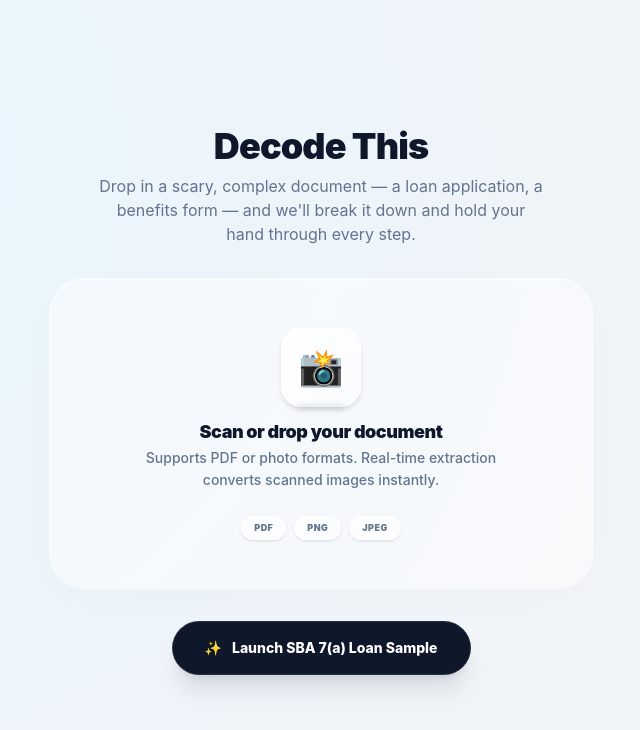
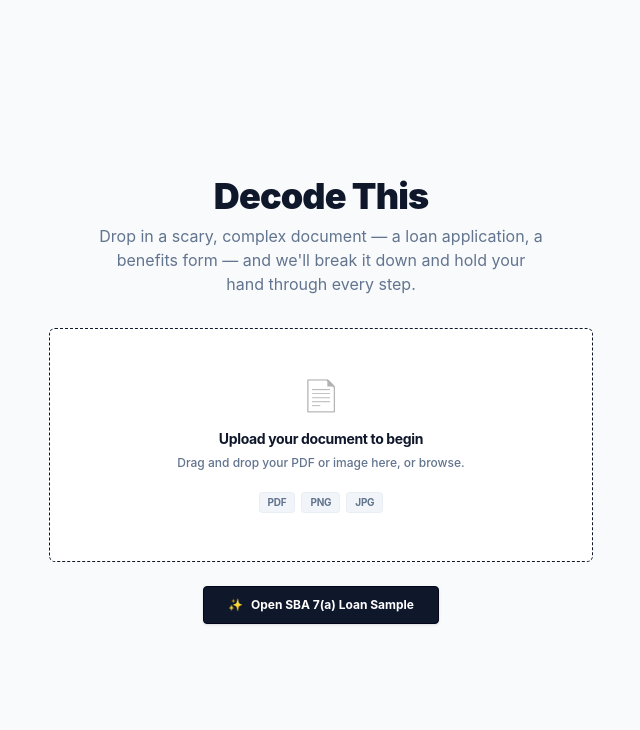
Before and after one commit to prest2323/decode-this, a Next.js app: page / in a window 1280 px wide. Shown: the top 730 px of the page, without its empty margins (319-959 px from the left). Built offline with nearby package versions, Linux system fonts and the light colour scheme.

Commit message:
style(sawyer): overhaul UI with sharp Vercel/Linear enterprise style, minimal slate palettes, and hairline borders

```diff
--- a/app/globals.css
+++ b/app/globals.css
@@ -1,19 +1,21 @@
 @import "tailwindcss";
 
 @theme {
-  --color-bg: #f3f4f6;          /* slate-100 page bg */
-  --color-surface: rgba(255, 255, 255, 0.45);
+  --color-bg: #f8fafc;          /* slate-50 background */
+  --color-surface: #ffffff;
   --color-ink: #0f172a;         /* slate-900 text */
   --color-muted: #64748b;       /* slate-500 */
-  --color-brand: #0284c7;       /* sky-600 — accent/spotlight */
-  --color-brand-soft: #e0f2fe;  /* sky-100 */
-  --color-danger: #dc2626;      /* deadlines/fees */
-  --font-sans: "Outfit", "Inter", ui-sans-serif, system-ui, sans-serif;
-  --radius-lg: 1.5rem;
+  --color-brand: #0f172a;       /* slate-900 — crisp monochrome brand */
+  --color-brand-soft: #f1f5f9;  /* slate-100 */
+  --color-danger: #e11d48;      /* rose-600 — serious deadlines */
+  --font-sans: "Inter", ui-sans-serif, system-ui, sans-serif;
+  --radius-lg: 0.375rem;        /* 6px — sharp and professional */
+  --radius-md: 0.25rem;         /* 4px */
+  --radius-sm: 0.125rem;        /* 2px */
 }
 
 html, body {
-  background: radial-gradient(circle at 10% 20%, rgba(224, 242, 254, 0.5) 0%, rgba(243, 244, 246, 0.8) 90%);
+  background: var(--color-bg);
   color: var(--color-ink);
   min-height: 100vh;
 }
@@ -24,84 +26,61 @@ body {
   -moz-osx-font-smoothing: grayscale;
 }
 
-/* Premium iOS 26 Glassmorphism utility */
-.ios-glass {
-  background: rgba(255, 255, 255, 0.45);
-  backdrop-filter: blur(25px) saturate(200%);
-  -webkit-backdrop-filter: blur(25px) saturate(200%);
-  border: 1px solid rgba(255, 255, 255, 0.4);
+/* Crisp hairline borders and high-end flat card shadow profiles */
+.sharp-card {
+  background: #ffffff;
+  border: 1px solid #e2e8f0; /* slate-200 */
   box-shadow:
-    0 10px 40px -10px rgba(0, 0, 0, 0.03),
-    inset 0 1px 2px rgba(255, 255, 255, 0.5),
-    inset 0 -1px 1px rgba(0, 0, 0, 0.02);
+    0 1px 3px rgba(0, 0, 0, 0.05),
+    0 1px 2px rgba(0, 0, 0, 0.02);
 }
 
-.ios-glass-hover:hover {
-  background: rgba(255, 255, 255, 0.65);
-  border: 1px solid rgba(255, 255, 255, 0.55);
+.sharp-card-hover:hover {
+  border-color: #cbd5e1; /* slate-300 */
   box-shadow:
-    0 15px 45px -5px rgba(2, 132, 199, 0.06),
-    inset 0 1px 2px rgba(255, 255, 255, 0.6);
-  transform: translateY(-2px);
+    0 4px 6px -1px rgba(0, 0, 0, 0.05),
+    0 2px 4px -1px rgba(0, 0, 0, 0.02);
 }
 
-.ios-glass-active {
-  background: rgba(255, 255, 255, 0.35);
-  border: 1px solid rgba(255, 255, 255, 0.3);
-}
-
-/* Ultra premium animations */
-@keyframes fluid-pulse {
+/* Professional focus states */
+@keyframes active-pulse {
   0%, 100% {
-    box-shadow: 0 0 0 0 rgba(2, 132, 199, 0.25);
+    box-shadow: 0 0 0 0 rgba(15, 23, 42, 0.08);
   }
   50% {
-    box-shadow: 0 0 0 8px rgba(2, 132, 199, 0.05);
+    box-shadow: 0 0 0 4px rgba(15, 23, 42, 0.04);
   }
 }
 
 .animate-pulse-subtle {
-  animation: fluid-pulse 2s infinite ease-in-out;
-}
-
-@keyframes float-breath {
-  0%, 100% { transform: translateY(0px) rotate(0deg); }
-  50% { transform: translateY(-4px) rotate(0.5deg); }
-}
-
-.animate-float-breath {
-  animation: float-breath 6s ease-in-out infinite;
+  animation: active-pulse 2s infinite ease-in-out;
 }
 
 /* Custom premium scrollbar styling */
 ::-webkit-scrollbar {
-  width: 8px;
-  height: 8px;
+  width: 6px;
+  height: 6px;
 }
 
 ::-webkit-scrollbar-track {
-  background: rgba(0, 0, 0, 0.02);
+  background: #f1f5f9;
 }
 
 ::-webkit-scrollbar-thumb {
-  background: rgba(148, 163, 184, 0.4);
-  border-radius: 9999px;
-  border: 2px solid transparent;
-  background-clip: padding-box;
+  background: #cbd5e1;
+  border-radius: 3px;
 }
 
 ::-webkit-scrollbar-thumb:hover {
-  background: rgba(148, 163, 184, 0.7);
-  border: 2px solid transparent;
-  background-clip: padding-box;
+  background: #94a3b8;
 }
 
 /* Fade-in animation helper */
 @keyframes fadeIn {
-  from { opacity: 0; transform: translateY(8px); }
+  from { opacity: 0; transform: translateY(4px); }
   to { opacity: 1; transform: translateY(0); }
 }
 
 .animate-fadeIn {
-  animation: fadeIn 0.4s cubic-bezier(0.16, 1, 0.3, 1) forwards;
+  animation: fadeIn 0.2s cubic-bezier(0.16, 1, 0.3, 1) forwards;
 }
--- a/components/FieldOverlay.tsx
+++ b/components/FieldOverlay.tsx
@@ -18,10 +18,10 @@ export default function FieldOverlay({ field }: { field: Field }) {
     height: `${field.rect.h * 100}%`,
   };
 
-  // Glassy iOS 26 focus and inactive ring styles
+  // Flat enterprise-style focus and inactive outlines
   const ring = isActive
-    ? "ring-2 ring-brand border-brand bg-brand-soft/85 z-40 scale-[1.02] shadow-md shadow-brand/10 animate-pulse-subtle"
-    : "ring-1 ring-white/50 border-white/40 bg-white/35 backdrop-blur-[2px] z-10 opacity-75 hover:opacity-95 hover:bg-white/55 hover:scale-[1.01] hover:shadow-sm";
+    ? "border-2 border-slate-900 bg-slate-50 z-40 scale-[1.005] shadow-sm animate-pulse-subtle"
+    : "border border-slate-250 bg-white/95 z-10 opacity-80 hover:opacity-100 hover:border-slate-400";
 
   // Checkbox Field
   if (field.kind === "checkbox") {
@@ -32,7 +32,7 @@ export default function FieldOverlay({ field }: { field: Field }) {
         checked={field.value === true}
         onChange={(e) => setFieldValue(field.id, e.target.checked)}
         style={style}
-        className={`pointer-events-auto absolute cursor-pointer accent-brand transition-all duration-350 ${ring}`}
+        className={`pointer-events-auto absolute cursor-pointer accent-slate-900 transition-all ${ring}`}
       />
     );
   }
@@ -45,7 +45,7 @@ export default function FieldOverlay({ field }: { field: Field }) {
         value={typeof field.value === "string" ? field.value : ""}
         onChange={(e) => setFieldValue(field.id, e.target.value)}
         style={style}
-        className={`pointer-events-auto absolute rounded-md px-1.5 text-[clamp(7px,1.2vw,14px)] font-bold text-slate-800 outline-none transition-all duration-350 shadow-sm ${ring}`}
+        className={`pointer-events-auto absolute rounded border text-[clamp(7px,1.2vw,14px)] font-bold text-slate-800 outline-none transition-all px-1 shadow-sm ${ring}`}
       >
         <option value="">--</option>
         {field.options?.map((opt) => (
@@ -66,7 +66,7 @@ export default function FieldOverlay({ field }: { field: Field }) {
         value={typeof field.value === "string" ? field.value : ""}
         onChange={(e) => setFieldValue(field.id, e.target.value)}
         style={style}
-        className={`pointer-events-auto absolute rounded-md px-1.5 text-[clamp(7px,1.2vw,14px)] text-slate-800 outline-none transition-all duration-350 shadow-sm ${ring}`}
+        className={`pointer-events-auto absolute rounded border text-[clamp(7px,1.2vw,14px)] text-slate-800 outline-none transition-all px-1 shadow-sm ${ring}`}
       />
     );
   }
@@ -80,10 +80,10 @@ export default function FieldOverlay({ field }: { field: Field }) {
         aria-label={field.label[lang]}
         onClick={() => setFieldValue(field.id, isSigned ? null : "Sawyer Cram")}
         style={style}
-        className={`pointer-events-auto absolute rounded-md flex items-center justify-between px-2.5 text-[clamp(6px,1.1vw,14px)] border transition-all duration-500 shadow-sm ${
+        className={`pointer-events-auto absolute rounded border flex items-center justify-between px-2 text-[clamp(6px,1.1vw,14px)] font-bold tracking-tight transition-all duration-350 shadow-sm ${
           isSigned
-            ? "font-serif italic text-blue-600 bg-amber-50/70 border-amber-300 font-bold tracking-wide"
-            : "text-slate-500 bg-white/45 border-white/50 border-dashed hover:bg-white/60"
+            ? "font-serif italic text-slate-900 bg-slate-50 border-slate-900"
+            : "text-slate-400 bg-slate-50 border-slate-350 border-dashed hover:bg-slate-100"
         } ${ring}`}
       >
         <span className="truncate">
@@ -108,7 +108,7 @@ export default function FieldOverlay({ field }: { field: Field }) {
       placeholder={field.placeholder ?? field.label[lang]}
       onChange={(e) => setFieldValue(field.id, e.target.value)}
       style={style}
-      className={`pointer-events-auto absolute rounded-md px-2 text-[clamp(7px,1.2vw,14px)] font-bold text-slate-800 outline-none placeholder:text-slate-400 border transition-all duration-350 shadow-sm ${ring}`}
+      className={`pointer-events-auto absolute rounded border px-1.5 text-[clamp(7px,1.2vw,14px)] font-bold text-slate-800 outline-none placeholder:text-slate-400 transition-all shadow-sm ${ring}`}
     />
   );
 }
--- a/components/Uploader.tsx
+++ b/components/Uploader.tsx
@@ -77,22 +77,19 @@ export default function Uploader() {
 
   return (
     <div className="mx-auto w-full max-w-xl text-center px-4 animate-fadeIn">
-      {/* Dashed Drag & Drop Box with iOS 26 Glassmorphic styling */}
+      {/* Flat, Sharp Drag & Drop Box (Linear/Vercel styling) */}
       <div
         onDragEnter={handleDrag}
         onDragOver={handleDrag}
         onDragLeave={handleDrag}
         onDrop={handleDrop}
         onClick={() => !loading && inputRef.current?.click()}
-        className={`group relative flex flex-col items-center justify-center gap-6 rounded-[2.2rem] p-12 text-center cursor-pointer transition-all duration-500 overflow-hidden ios-glass ios-glass-hover ${
+        className={`group relative flex flex-col items-center justify-center gap-6 rounded-lg border border-dashed p-12 text-center cursor-pointer transition-all duration-300 ${
           dragActive
-            ? "border-brand bg-gradient-to-b from-brand-soft/75 to-brand-soft/30 scale-[1.02] shadow-2xl ring-4 ring-brand/15"
-            : ""
-        } ${loading ? "pointer-events-none opacity-85" : ""}`}
+            ? "border-slate-900 bg-slate-50 scale-[1.005]"
+            : "border-slate-350 bg-white hover:border-slate-900 hover:bg-slate-50/50"
+        } ${loading ? "pointer-events-none opacity-80" : ""}`}
       >
-        {/* Soft background light projection */}
-        <div className="absolute inset-0 bg-gradient-to-br from-brand/5 via-transparent to-brand/10 opacity-0 group-hover:opacity-100 transition-opacity duration-700 pointer-events-none" />
-
         <input
           ref={inputRef}
           type="file"
@@ -106,48 +103,40 @@ export default function Uploader() {
         />
 
         {loading ? (
-          // Premium Glass-Spinner loading block
-          <div className="flex flex-col items-center gap-5 py-4 z-10">
-            <div className="relative flex items-center justify-center">
-              {/* Outer soft glowing halo */}
-              <div className="absolute h-16 w-16 rounded-full border-4 border-brand/10 animate-ping" />
-              {/* Inner loading ring */}
-              <div className="h-12 w-12 animate-spin rounded-full border-[3px] border-brand border-t-transparent shadow-inner" />
-            </div>
+          // Crisp, minimal loading block
+          <div className="flex flex-col items-center gap-4 py-4">
+            <div className="h-8 w-8 animate-spin rounded-full border-2 border-slate-900 border-t-transparent" />
             <div>
-              <p className="text-lg font-black text-slate-800 animate-pulse tracking-tight">
-                AI Analizador activado…
+              <p className="text-sm font-bold text-slate-900">
+                Analyzing document with AI…
               </p>
-              <p className="mt-1 text-xs font-semibold text-slate-500 max-w-[280px] mx-auto leading-relaxed">
-                Mapping requirements, indexing fields, and projecting spatial coordinate overlays.
+              <p className="mt-1 text-xs text-slate-500 max-w-[260px] mx-auto leading-relaxed">
+                Extracting legal clauses, mapping form fields, and preparing active overlays.
               </p>
             </div>
           </div>
         ) : (
-          // Glass Idle upload state
-          <div className="flex flex-col items-center gap-4 z-10">
-            {/* Glowing Icon Wrapper */}
-            <div className="relative w-20 h-20 rounded-[1.3rem] bg-gradient-to-br from-white/90 to-white/30 flex items-center justify-center text-4xl shadow-md border border-white/60 group-hover:scale-110 group-hover:-rotate-3 group-hover:shadow-lg transition-all duration-500">
-              <span className="group-hover:animate-bounce select-none">📸</span>
-              {/* Ambient ground shadow below the icon */}
-              <div className="absolute -bottom-1 w-12 h-1.5 bg-slate-400/20 rounded-full blur-[2px]" />
+          // Sharp, minimal idle upload state
+          <div className="flex flex-col items-center gap-4">
+            <div className="text-3xl select-none grayscale group-hover:grayscale-0 transition-all duration-300">
+              📄
             </div>
 
-            <div className="space-y-1.5">
-              <h3 className="text-lg font-black text-slate-855 tracking-tight leading-none">
-                Scan or drop your document
+            <div className="space-y-1">
+              <h3 className="text-sm font-bold text-slate-900 tracking-tight">
+                Upload your document to begin
               </h3>
-              <p className="text-sm font-medium text-slate-500 max-w-sm mx-auto leading-relaxed">
-                Supports PDF or photo formats. Real-time extraction converts scanned images instantly.
+              <p className="text-xs font-medium text-slate-500 max-w-xs mx-auto leading-relaxed">
+                Drag and drop your PDF or image here, or browse.
               </p>
             </div>
 
-            {/* Glass format chips */}
-            <div className="flex gap-2 mt-2">
-              {["PDF", "PNG", "JPEG"].map((ext) => (
+            {/* Flat format chips */}
+            <div className="flex gap-1.5 mt-1">
+              {["PDF", "PNG", "JPG"].map((ext) => (
                 <span
                   key={ext}
-                  className="px-3 py-1 text-[9px] font-black tracking-wider text-slate-500 bg-white/50 backdrop-blur-sm rounded-full border border-white/60 shadow-sm"
+                  className="px-2 py-0.5 text-[10px] font-bold tracking-tight text-slate-500 bg-slate-100 rounded border border-slate-200/50 select-none"
                 >
                   {ext}
                 </span>
@@ -157,18 +146,18 @@ export default function Uploader() {
         )}
       </div>
 
-      {/* Redesigned glassy error block */}
+      {/* Redesigned minimal error block */}
       {error && (
-        <div className="mt-5 rounded-[1.5rem] bg-red-50/50 backdrop-blur-md border border-red-100 p-4 text-sm text-red-600 flex items-start gap-3 text-left animate-fadeIn shadow-lg">
-          <span className="text-lg select-none">🚨</span>
+        <div className="mt-4 rounded-md bg-rose-50 border border-rose-100 p-3 text-xs text-rose-700 flex items-start gap-2.5 text-left animate-fadeIn shadow-sm">
+          <span className="text-sm select-none">⚠️</span>
           <div className="space-y-0.5">
-            <p className="font-bold text-red-700">Service Alert</p>
-            <p className="text-red-650 leading-relaxed font-medium">{error}</p>
+            <p className="font-bold">Analysis Failed</p>
+            <p className="text-rose-600 font-medium leading-relaxed">{error}</p>
           </div>
         </div>
       )}
 
-      {/* Deep iOS-style slate sample launcher button */}
+      {/* Sleek, sharp Vercel-style sample launcher button */}
       <button
         type="button"
         onClick={() => {
@@ -178,10 +167,10 @@ export default function Uploader() {
           loadDoc(MOCK_DOC);
         }}
         disabled={loading}
-        className="mt-8 inline-flex items-center gap-2.5 rounded-full bg-slate-900 text-white font-extrabold px-8 py-4 text-sm shadow-xl shadow-slate-900/10 hover:shadow-2xl hover:bg-slate-800 hover:scale-105 active:scale-95 transition-all duration-300 disabled:opacity-50 border border-white/10"
+        className="mt-6 inline-flex items-center gap-2 rounded-md bg-slate-900 text-white font-bold px-6 py-2.5 text-xs shadow-sm hover:bg-slate-800 active:scale-98 transition-all disabled:opacity-50 border border-slate-950"
       >
         <span>✨</span>
-        <span>Launch SBA 7(a) Loan Sample</span>
+        <span>Open SBA 7(a) Loan Sample</span>
       </button>
     </div>
   );
```
Also changed, not shown: components/DocCanvas.tsx (+18 -18 lines), components/Spotlight.tsx (+10 -24 lines).
